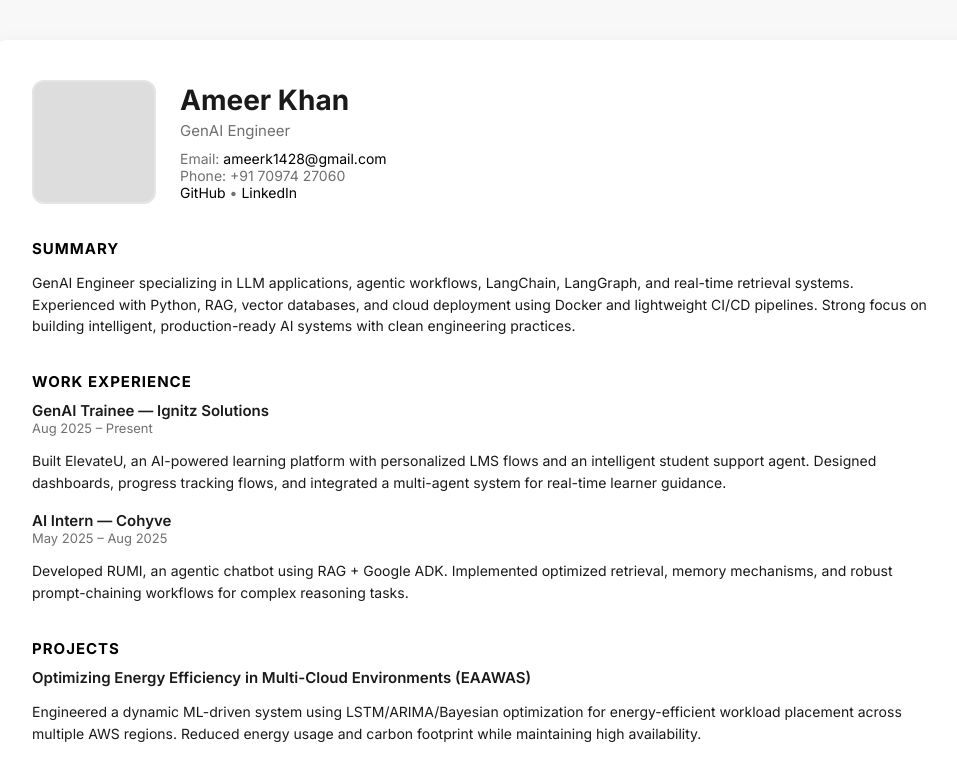
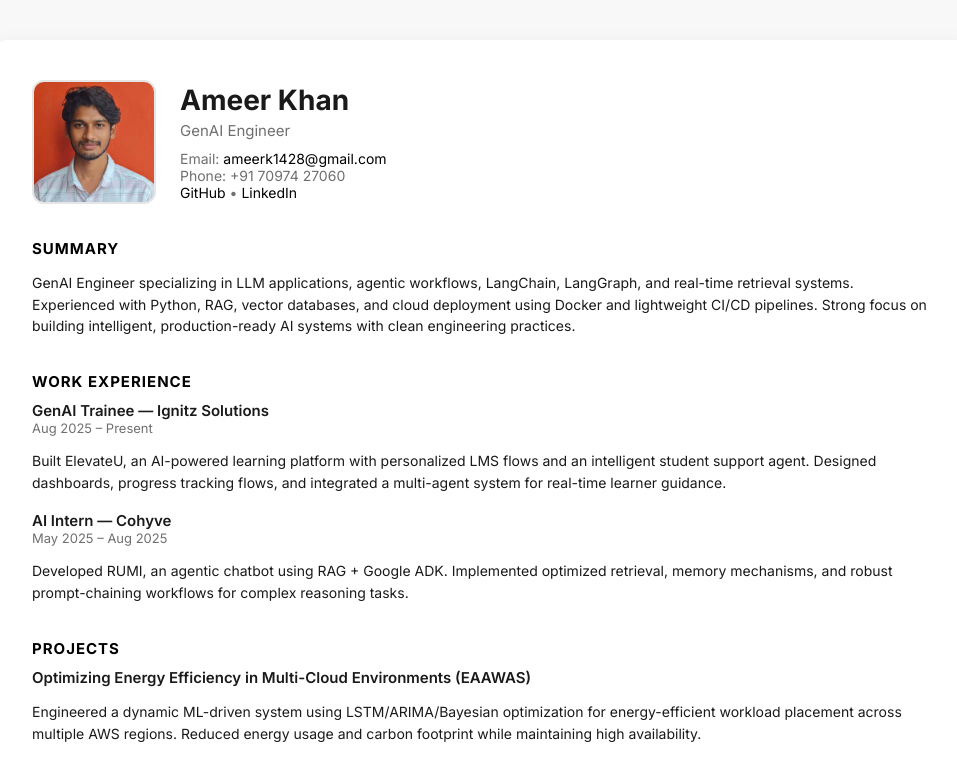
Before and after one commit to Ameer1428/Ameer1428.github.io, a plain HTML site: page index.html in a window 1280 px wide. Shown: the top 759 px of the page, without its empty margins (158-1115 px from the left). Drawn offline with Linux system fonts and the light colour scheme.

Commit message:
Update profile picture to Ameer.jpg

```diff
--- a/index.html
+++ b/index.html
@@ -136,7 +136,7 @@
     <!-- HEADER -->
     <div class="header">
         <!-- Placeholder Profile Image -->
-        <div class="profile-pic" style="background-image: url('profile.jpg');"></div>
+        <div class="profile-pic" style="background-image: url('Ameer.jpg');"></div>
 
         <div class="title-area">
             <div class="name">Ameer Khan</div>
```
